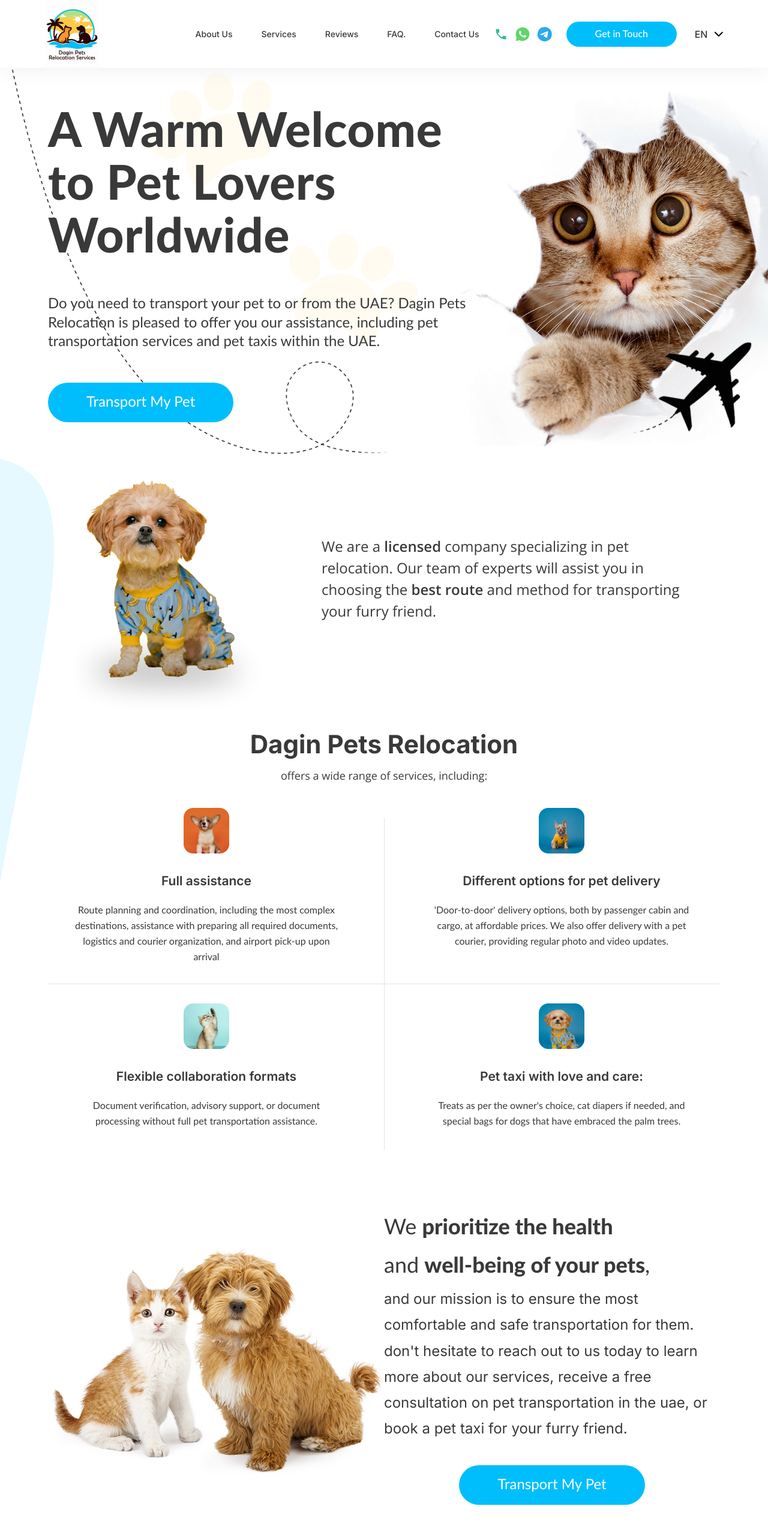
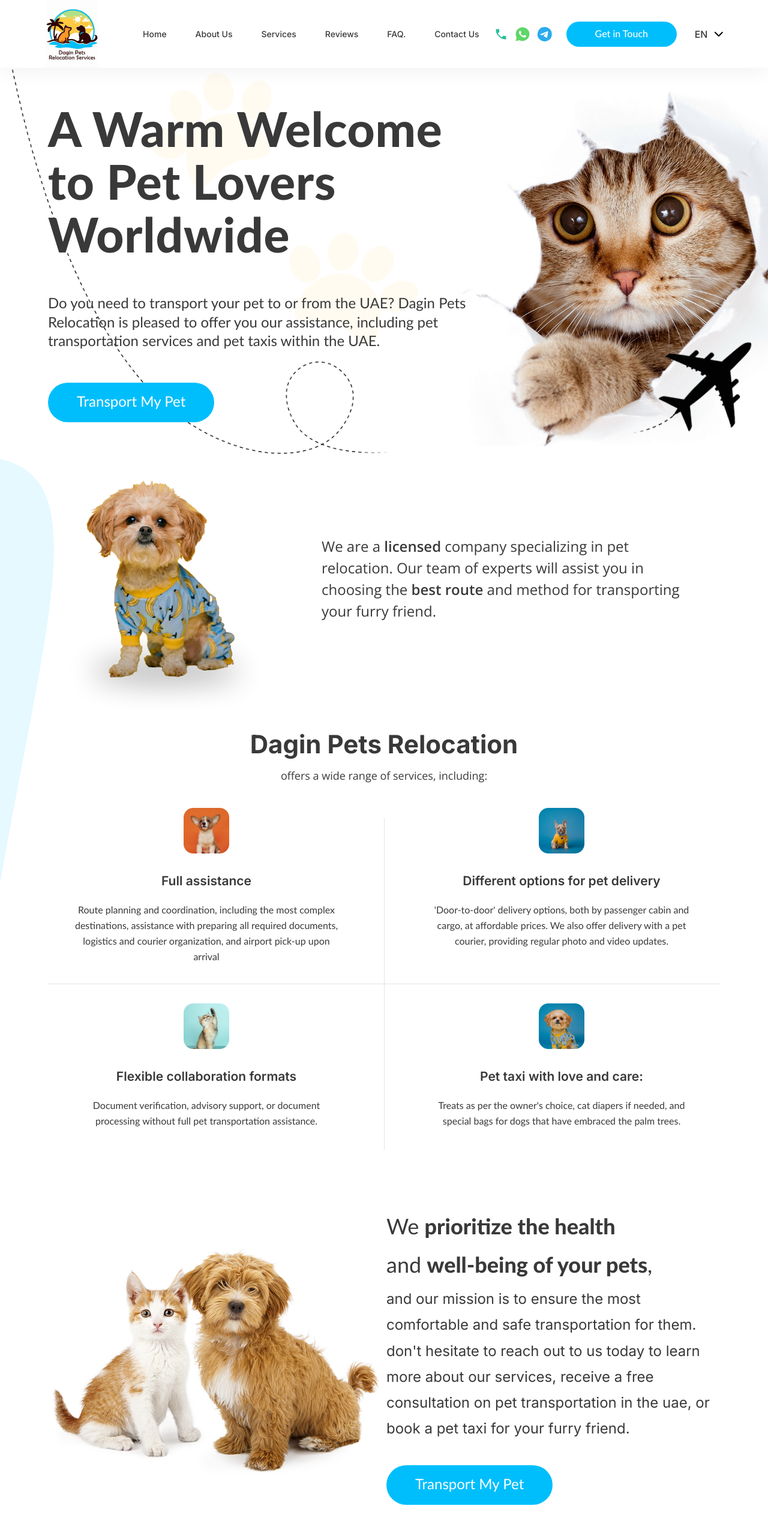
Before and after one commit to DragonflyPie/dagin_pets, a Next.js app: page /en in a window 1280 px wide. Shown: the top 2566 px of the page at 60% size. Built offline with nearby package versions, Linux system fonts and the light colour scheme.

Commit message:
fix: fix scroll margins, fix paddings after Safety

```diff
--- a/app/_components/about/About.tsx
+++ b/app/_components/about/About.tsx
@@ -9,7 +9,7 @@
 const About = ({ dictionary }: AboutProps) => {
   return (
     <div
-      className="flex w-full scroll-mt-10 items-center overflow-x-hidden px-4 pb-14   lg:px-16 xl:px-24 xl:px-36 xl:pb-24"
+      className=" flex w-full scroll-mt-[70px] items-center px-4  pb-14 md:scroll-mt-[87px] lg:px-16   xl:scroll-mt-[150px] xl:px-24 xl:px-36 xl:pb-24"
       id="about"
     >
       <div className="relative aspect-[3/4] max-h-full w-[40vw] xs:w-1/3 md:w-1/4">
--- a/app/_components/commons/Button.tsx
+++ b/app/_components/commons/Button.tsx
@@ -30,7 +30,7 @@
           ? "px-[1.125rem] py-2.5 text-base"
           : size === "medium"
           ? "px-6 py-1.5 text-xs/[1.125rem] md:px-12 md:py-3 md:text-base/[1.125rem]"
-          : "px-6 py-3 text-base/[1.125rem] md:px-16 md:py-6 md:text-xl/[1.125rem] xl:text-2xl/[1.125rem]"
+          : "px-6 py-3 text-base/[1.125rem] md:px-8 md:py-4 md:text-lg/[1.125rem] lg:px-12 lg:py-6 lg:text-xl/[1.125rem] xl:text-2xl/[1.125rem]"
       }
       ${width === "full" ? "w-full" : "w-fit"}
       ${
--- a/app/_components/faq/Questions.tsx
+++ b/app/_components/faq/Questions.tsx
@@ -21,7 +21,7 @@
 const Questions = ({ dictionary, button_label }: QuestionsProps) => {
   return (
     <div
-      className="flex w-full scroll-m-10 flex-col items-center px-4 pb-24 lg:px-16 xl:px-20"
+      className="flex w-full scroll-m-[70px] flex-col items-center px-4 pb-24 md:scroll-m-[100px] lg:px-16 xl:scroll-m-[150px] xl:px-20"
       id="faq"
     >
       <div className="flex flex-col items-center gap-5 pb-6 md:pb-10">
--- a/app/_components/navbar/LanguageSelector.tsx
+++ b/app/_components/navbar/LanguageSelector.tsx
@@ -23,7 +23,7 @@
 
   const chooseLanguage = (locale: Locale) => {
     setIsOpen(false);
-    router.push(`/${locale}`);
+    router.push(`/${locale}`, { scroll: false });
   };
 
   const languageRef = useRef<HTMLDivElement>(null);
--- a/app/_components/navbar/NavItems.tsx
+++ b/app/_components/navbar/NavItems.tsx
@@ -2,7 +2,6 @@
 import { PawSmallIcon } from "../commons/icons";
 
 interface NavItemsProps {
-  top?: boolean;
   handleClick?: () => void;
   items: {
     welcome: string;
@@ -14,12 +13,11 @@
   };
 }
 
-const NavItems = ({ handleClick, top, items }: NavItemsProps) => {
+const NavItems = ({ handleClick, items }: NavItemsProps) => {
   const typedItems = Object.keys(items) as Array<keyof typeof items>;
   return (
     <>
       {typedItems.map((option, index) => {
-        if (top && option === "welcome") return;
         return (
           <li
             onClick={handleClick}
--- a/app/_components/navbar/Navbar.tsx
+++ b/app/_components/navbar/Navbar.tsx
@@ -30,7 +30,7 @@
         </div>
         <nav className="hidden lg:block">
           <ul className=" flex flex-col justify-end gap-6 font-inter text-sm font-medium lg:flex-row lg:text-xs xl:gap-12 xl:text-sm">
-            <NavItems top items={navigation} />
+            <NavItems items={navigation} />
           </ul>
         </nav>
         <MessengersMenu />
--- a/app/_components/reviews/Reviews.tsx
+++ b/app/_components/reviews/Reviews.tsx
@@ -27,7 +27,10 @@
     variableWidth: true,
   };
   return (
-    <div id="reviews" className="w-full scroll-m-10 pb-16 md:pb-24">
+    <div
+      id="reviews"
+      className="w-full scroll-m-10 scroll-m-[70px] pb-16 md:scroll-m-[100px] md:pb-24 xl:scroll-m-[150px]"
+    >
       <hgroup className="flex w-full flex-col items-center gap-5 px-4 pb-6">
         <h2 className="font-lato text-xl font-bold tracking-tight md:text-4xl/[2.75rem] md:font-semibold">
           {dictionary.reviews_title}
--- a/app/_components/safety/Safety.tsx
+++ b/app/_components/safety/Safety.tsx
@@ -14,7 +14,7 @@
 const Safety = ({ dictionary }: SafetyProps) => {
   return (
     <div
-      className="flex h-full scroll-m-10 flex-col items-center justify-between px-4  pb-16 md:flex-row lg:px-16 xl:px-20 xl:pb-24 "
+      className="flex h-full flex-col   items-center  justify-between gap-8 px-4 pb-16  md:flex-row md:gap-2 lg:px-16 xl:px-20 xl:pb-24 "
       id="safety"
     >
       <div className="relative flex aspect-[1.42] max-h-[400px] w-64 items-center md:h-full  md:w-full md:flex-1">
@@ -26,7 +26,7 @@
           sizes="(max-width: 768px) 90vw, 50vw"
         />
       </div>
-      <div className="flex flex-1 flex-col items-center gap-4 pb-6 md:gap-10 ">
+      <div className="flex flex-1 flex-col gap-4 md:gap-10 md:pb-6 ">
         <article className="">
           <h3
             className=" font-lato text-base/[150%] md:text-2xl/[150%] lg:text-[2rem]/[150%] xl:text-4xl/[180%]"
@@ -36,7 +36,7 @@
             {dictionary.value_desciption}
           </p>
         </article>
-        <Link href={"?modal=true&step=1"} scroll={false}>
+        <Link href={"?modal=true&step=1"} className="w-fit" scroll={false}>
           <Button text={dictionary.value_button} modal />
         </Link>
       </div>
--- a/app/_components/services/Services.tsx
+++ b/app/_components/services/Services.tsx
@@ -22,14 +22,14 @@
 const Services = ({ dictionary }: ServicesProps) => {
   return (
     <div
-      className="flex scroll-m-10 flex-col items-center px-4 md:pb-12 lg:px-16 xl:px-20 xl:pb-20"
+      className="flex scroll-m-[70px] flex-col items-center px-4 md:scroll-m-[100px] md:pb-12 lg:px-16 xl:scroll-m-[150px] xl:px-20 xl:pb-20"
       id="services"
     >
-      <h2 className="flex flex-col gap-6 whitespace-pre-wrap  text-center md:pb-10">
+      <h2 className="flex flex-col gap-4 whitespace-pre-wrap text-center  md:gap-6 md:pb-10">
         <span className="font-inter text-2xl font-bold md:text-[2.625rem]/[1.75rem]">
           {dictionary.title_start}
         </span>
-        <span className="text-xs xl:text-lg/7">{dictionary.title_ending}</span>
+        <span className="text-sm md:text-lg/7">{dictionary.title_ending}</span>
       </h2>
       <ul className=" relative grid gap-0 divide-y divide-gray-light md:grid-cols-2 md:grid-rows-2 md:gap-16 md:divide-y-0">
         <ServiceCard
--- a/app/_components/welcome/Welcome.tsx
+++ b/app/_components/welcome/Welcome.tsx
@@ -17,7 +17,7 @@
 const Welcome = ({ dictionary }: WelcomeProps) => {
   return (
     <div
-      className="relative flex w-full scroll-mt-20 overflow-x-hidden px-4  pb-16 pt-[62px] md:pt-[87px] lg:px-16 lg:pb-24  xl:min-h-[100vh] xl:overflow-x-visible xl:px-20 xl:pt-[113px]"
+      className="relative flex w-full scroll-mt-[113px] overflow-x-hidden px-4  pb-16 pt-[62px] md:pt-[87px] lg:px-16 lg:pb-24  xl:min-h-[100vh] xl:overflow-x-visible xl:px-20 xl:pt-[113px]"
       id="welcome"
     >
       <div className="relative flex  w-full ">
@@ -37,7 +37,7 @@
             {dictionary.header_description}
           </p>
 
-          <Link href={"?modal=true&step=1"} scroll={false}>
+          <Link href={"?modal=true&step=1"} className="w-fit" scroll={false}>
             <Button text={dictionary.header_button} modal />
           </Link>
         </div>
```
